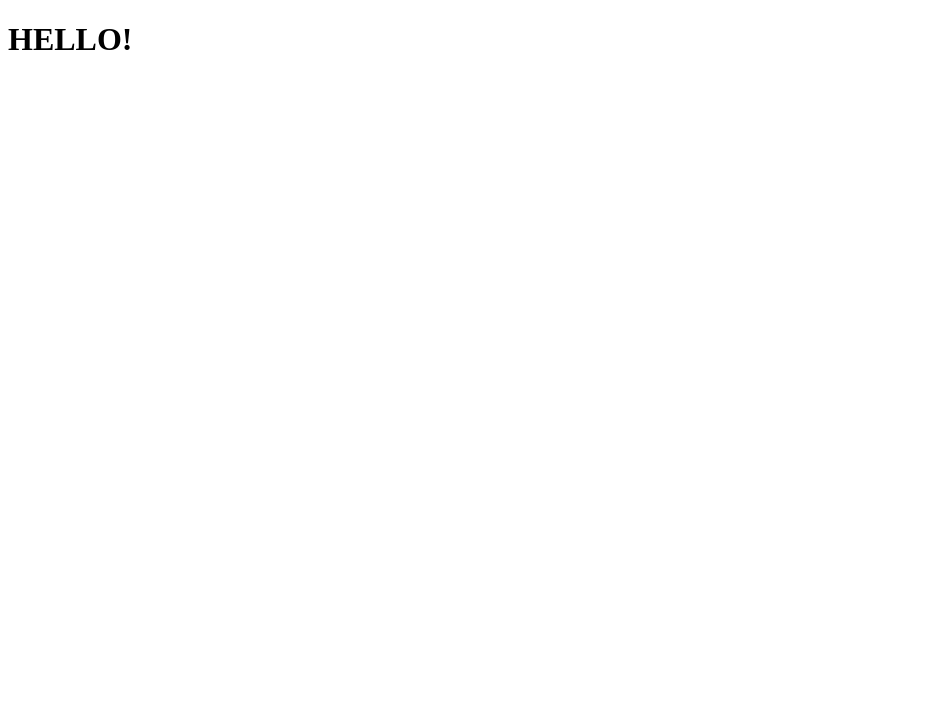
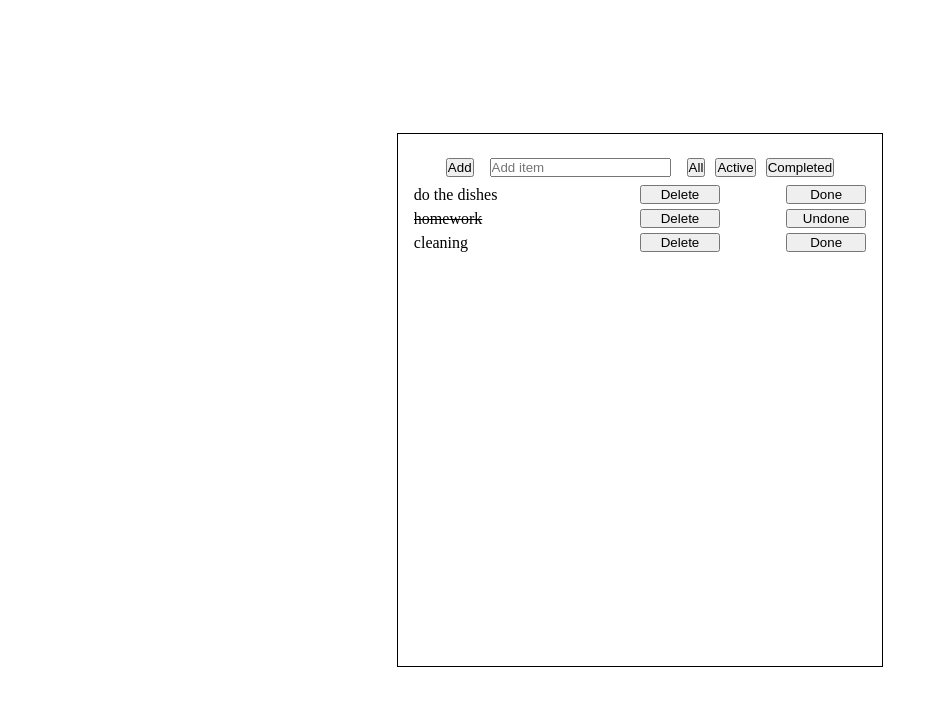
Before and after one commit to hxnxikazuchi/todo-vanilla, a plain HTML site: page index.html in a window 1280 px wide. Shown: the whole page, without its empty margins (0-938 px from the left). Drawn offline with Linux system fonts and the light colour scheme.

Commit message:
feat: add todo

```diff
--- /dev/null
+++ b/constants.js
@@ -0,0 +1,10 @@
+export const SESSION_KEYS = {
+  TODO_LIST: "todo-list",
+  ITEMS_FILTER: "items-filter",
+};
+
+export const FILTERS = {
+  ALL: "all",
+  ACTIVE: "active",
+  COMPLETED: "completed",
+};
--- a/index.html
+++ b/index.html
@@ -1,11 +1,32 @@
 <!DOCTYPE html>
 <html lang="en">
+
 <head>
   <meta charset="UTF-8" />
   <meta name="viewport" content="width=device-width, initial-scale=1.0" />
+  <link rel="stylesheet" href="style.css">
+  </link>
   <title>Document</title>
+
 </head>
+
 <body>
-    <h1>HELLO!</h1>
+  <div class="wrapper">
+    <div class="btn-holder">
+      <div class="add-container">
+        <button type="button" id="add-todo-btn">Add</button>
+        <input type="text" placeholder="Add item" id="add-input"></input>
+      </div>
+      <div class="filters">
+        <button type="button" id="all-filter">All</button>
+        <button type="button" id="active-filter">Active</button>
+        <button type="button" id="completed-filter">Completed</button>
+      </div>
+    </div>
+
+    <div class="todo"></div>
+  </div>
 </body>
+<script src="main.js" type="module"></script>
+
 </html>
--- /dev/null
+++ b/main.js
@@ -0,0 +1,160 @@
+import { SESSION_KEYS, FILTERS } from "./constants.js";
+import { getSessionItem, setSessionItem } from "./utility.js";
+
+const todoList = [
+  {
+    id: 0,
+    completed: false,
+    title: "do the dishes",
+  },
+  {
+    id: 1,
+    completed: true,
+    title: "homework",
+  },
+  {
+    id: 2,
+    completed: false,
+    title: "cleaning",
+  },
+];
+
+setSessionItem(SESSION_KEYS.TODO_LIST, todoList);
+
+document.addEventListener("DOMContentLoaded", () => {
+  const addTodoBtn = document.querySelector("#add-todo-btn");
+  const inputEl = document.querySelector("#add-input");
+  const allFilter = document.querySelector("#all-filter");
+  const activeFilter = document.querySelector("#active-filter");
+  const completedFilter = document.querySelector("#completed-filter");
+
+  addTodoBtn.addEventListener("click", () => {
+    const sessionStorageData = getSessionItem(SESSION_KEYS.TODO_LIST);
+    const inputVal = inputEl.value;
+    if (inputVal.length > 0) {
+      const newItem = {
+        id: sessionStorageData.at(-1).id + 1,
+        completed: false,
+        title: inputVal,
+      };
+
+      const newSessionData = [...sessionStorageData, newItem];
+
+      setSessionItem(SESSION_KEYS.TODO_LIST, newSessionData);
+
+      renderList();
+    }
+  });
+
+  allFilter.addEventListener("click", () => {
+    setSessionItem(SESSION_KEYS.ITEMS_FILTER, FILTERS.ALL);
+    renderList();
+  });
+
+  activeFilter.addEventListener("click", () => {
+    setSessionItem(SESSION_KEYS.ITEMS_FILTER, FILTERS.ACTIVE);
+    renderList();
+  });
+
+  completedFilter.addEventListener("click", () => {
+    setSessionItem(SESSION_KEYS.ITEMS_FILTER, FILTERS.COMPLETED);
+    renderList();
+  });
+
+  renderList();
+});
+
+const renderList = () => {
+  let dataToRender;
+
+  switch (getSessionItem(SESSION_KEYS.ITEMS_FILTER)) {
+    case FILTERS.ALL:
+      dataToRender = getAllFilterItems();
+      break;
+    case FILTERS.ACTIVE:
+      dataToRender = getActiveFilterItems();
+      break;
+    case FILTERS.COMPLETED:
+      dataToRender = getCompletedFilterItems();
+      break;
+    default:
+      dataToRender = getAllFilterItems();
+      break;
+  }
+
+  if (!dataToRender) {
+    return null;
+  }
+
+  const todoContainer = document.querySelector(".todo");
+  todoContainer.innerHTML = "";
+
+  dataToRender.forEach((item) => {
+    const div = document.createElement("div");
+    const para = document.createElement("p");
+    const deleteBtn = document.createElement("button");
+    const doneBtn = document.createElement("button");
+    const node = document.createTextNode(item.title);
+    doneBtn.innerHTML = item.completed ? "Undone" : "Done";
+    deleteBtn.innerHTML = "Delete";
+
+    deleteBtn.classList.add("btn");
+    doneBtn.classList.add("btn");
+    div.classList.add("todo-item");
+    para.classList.add("text");
+
+    if (item.completed) {
+      para.classList.add("done");
+    } else {
+      para.classList.remove("done");
+    }
+
+    deleteBtn.addEventListener("click", () => {
+      deleteHandler(item);
+    });
+
+    doneBtn.addEventListener("click", () => {
+      changeCompletedState(item);
+    });
+
+    para.append(node);
+    div.append(para);
+    div.append(deleteBtn);
+    div.append(doneBtn);
+
+    todoContainer.append(div);
+  });
+};
+
+const deleteHandler = (item) => {
+  const sessionData = getSessionItem(SESSION_KEYS.TODO_LIST);
+  const itemIdx = sessionData?.findIndex((todo) => todo.id === item.id);
+  sessionData.splice(itemIdx, 1);
+  setSessionItem(SESSION_KEYS.TODO_LIST, sessionData);
+  renderList();
+};
+
+const changeCompletedState = (item) => {
+  const sessionData = getSessionItem(SESSION_KEYS.TODO_LIST);
+  const itemIdx = sessionData?.findIndex((todo) => todo.id === item.id);
+  const updatedItem = { ...item, completed: !item.completed };
+  sessionData.splice(itemIdx, 1, updatedItem);
+  setSessionItem(SESSION_KEYS.TODO_LIST, sessionData);
+  renderList();
+};
+
+const getAllFilterItems = () => {
+  return getSessionItem(SESSION_KEYS.TODO_LIST);
+};
+
+const getActiveFilterItems = () => {
+  return getSessionItem(SESSION_KEYS.TODO_LIST).filter(
+    (item) => !item.completed
+  );
+};
+
+const getCompletedFilterItems = () => {
+  return getSessionItem(SESSION_KEYS.TODO_LIST).filter(
+    (item) => item.completed
+  );
+};
--- /dev/null
+++ b/style.css
@@ -0,0 +1,81 @@
+* {
+  margin: 0;
+  padding: 0;
+}
+
+html {
+  height: 100vh;
+}
+
+body {
+  display: flex;
+  justify-content: center;
+  align-items: center;
+  overflow: hidden;
+  height: 100%;
+}
+
+.wrapper {
+  display: flex;
+  flex-direction: column;
+  max-height: 500px;
+  height: 100%;
+  align-items: center;
+  border: 1px solid black;
+  padding: 1rem;
+}
+
+.todo {
+  width: 100%;
+  display: flex;
+  flex-direction: column;
+  justify-content: center;
+  gap: 5px;
+  overflow-y: scroll;
+}
+
+.todo-item {
+  display: flex;
+  justify-content: space-between;
+  align-items: center;
+  gap: 10px;
+}
+
+.btn {
+  display: block;
+  max-width: 5rem;
+  width: 100%;
+}
+
+.done {
+  text-decoration: line-through;
+}
+
+.btn-holder {
+  display: flex;
+  gap: 1rem;
+  justify-self: center;
+  margin: 0.5rem 2rem;
+}
+
+.add-container {
+  display: flex;
+  gap: 1rem;
+}
+
+.text {
+  width: 100%;
+  max-width: 10rem;
+  word-wrap: break-word;
+}
+
+.filters {
+  display: flex;
+  gap: 10px;
+}
+
+.filters button {
+  display: block;
+  max-width: 5rem;
+  width: 100%;
+}
--- /dev/null
+++ b/utility.js
@@ -0,0 +1,4 @@
+export const setSessionItem = (key, value) =>
+  sessionStorage.setItem(key, JSON.stringify(value));
+
+export const getSessionItem = (key) => JSON.parse(sessionStorage.getItem(key));
```
Lines whose indentation alone changed are shown as unchanged.
